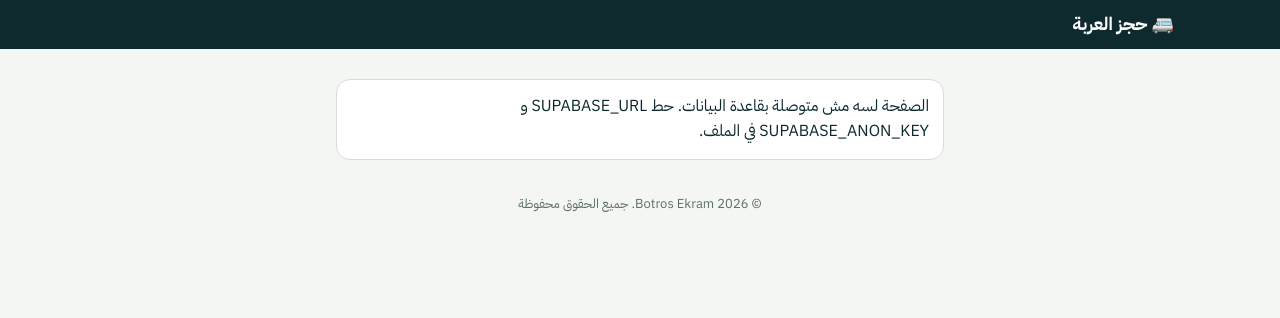
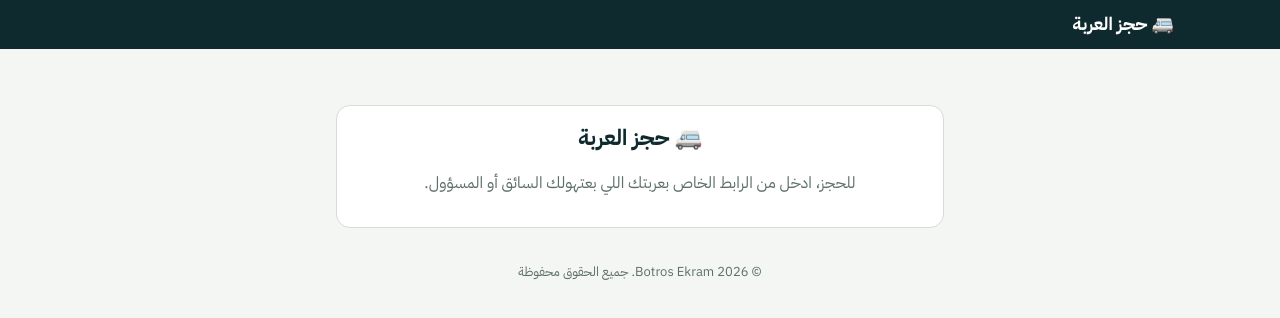
Before and after one commit to botrosekram/hagz-bus, a plain HTML site: page index.html in a window 1280 px wide. Drawn offline with nearby package versions, Linux system fonts and the light colour scheme.

Commit message:
index.html

```diff
--- a/index.html
+++ b/index.html
@@ -59,8 +59,8 @@ details{border-top:1px solid var(--line);padding:6px 0}summary{cursor:pointer;fo
 <div id="toast" role="status"></div>
 <script>
 /* ===== بيانات Supabase (Project URL + Publishable/anon key) ===== */
-const SUPABASE_URL='';
-const SUPABASE_ANON_KEY='';
+const SUPABASE_URL = 'https://pabvyydctwwufmiecmzc.supabase.co';
+const SUPABASE_ANON_KEY = 'sb_publishable_b6mILrA24y6WDle98R-UHw_mWtdJw9o';
 /* ================================================================= */
 const $=i=>document.getElementById(i),esc=s=>String(s??'').replace(/[&<>"]/g,c=>({'&':'&amp;','<':'&lt;','>':'&gt;','"':'&quot;'}[c]));
 const sb=SUPABASE_URL?supabase.createClient(SUPABASE_URL,SUPABASE_ANON_KEY):null;
```
